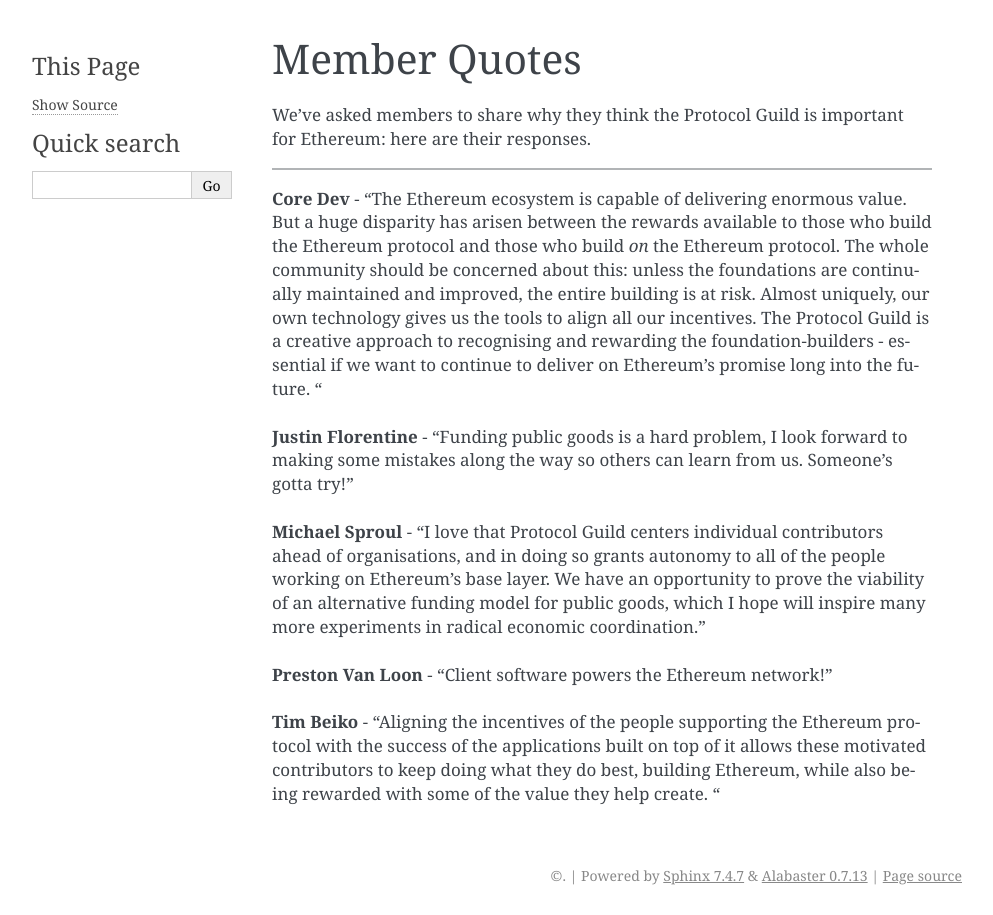
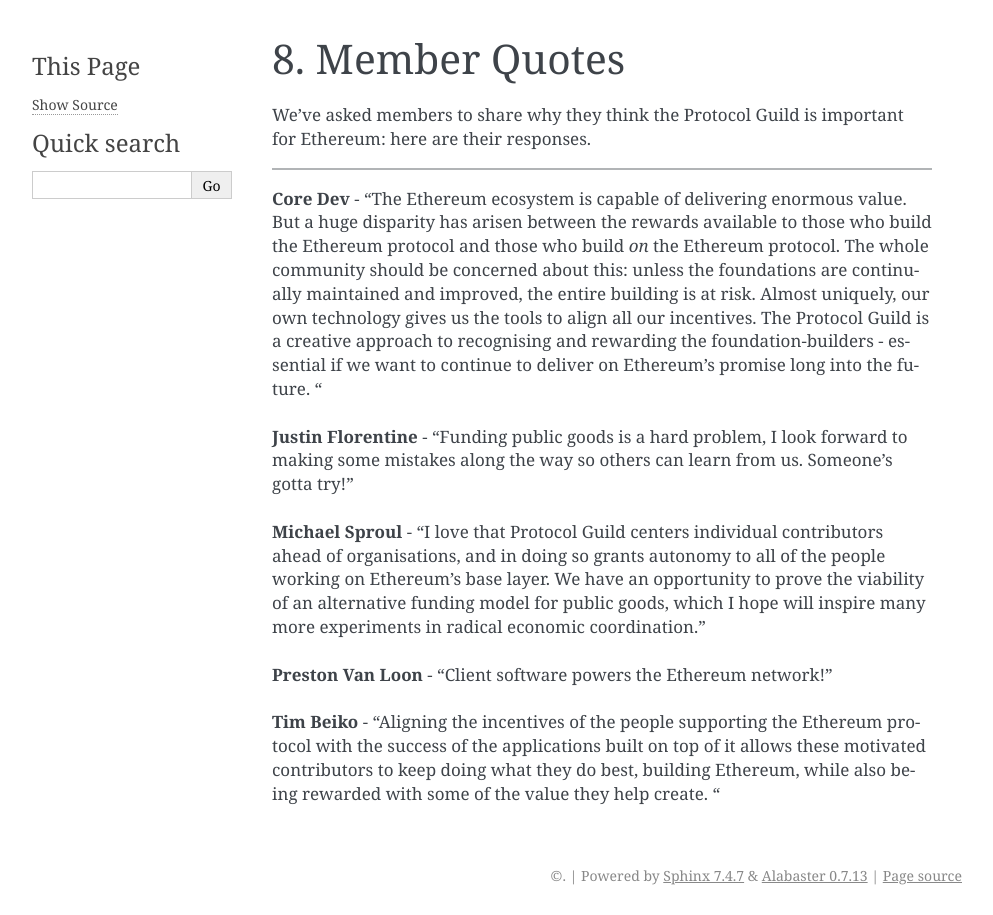
Before and after one commit to protocolguild/documentation, a Sphinx documentation site: the page built from docs/8-quotes.md, in a window 1280 px wide. Shown: the whole page, without its empty margins (148-1141 px from the left). Built offline with Sphinx 7.4.7, drawn with Linux system fonts in a browser that asks for light colours.

Commit message:
Update 8-quotes.md

```diff
--- a/docs/8-quotes.md
+++ b/docs/8-quotes.md
@@ -1,4 +1,4 @@
-# Member Quotes
+# 8. Member Quotes
 
 We've asked members to share why they think the Protocol Guild is important for Ethereum: here are their responses.
 
```
